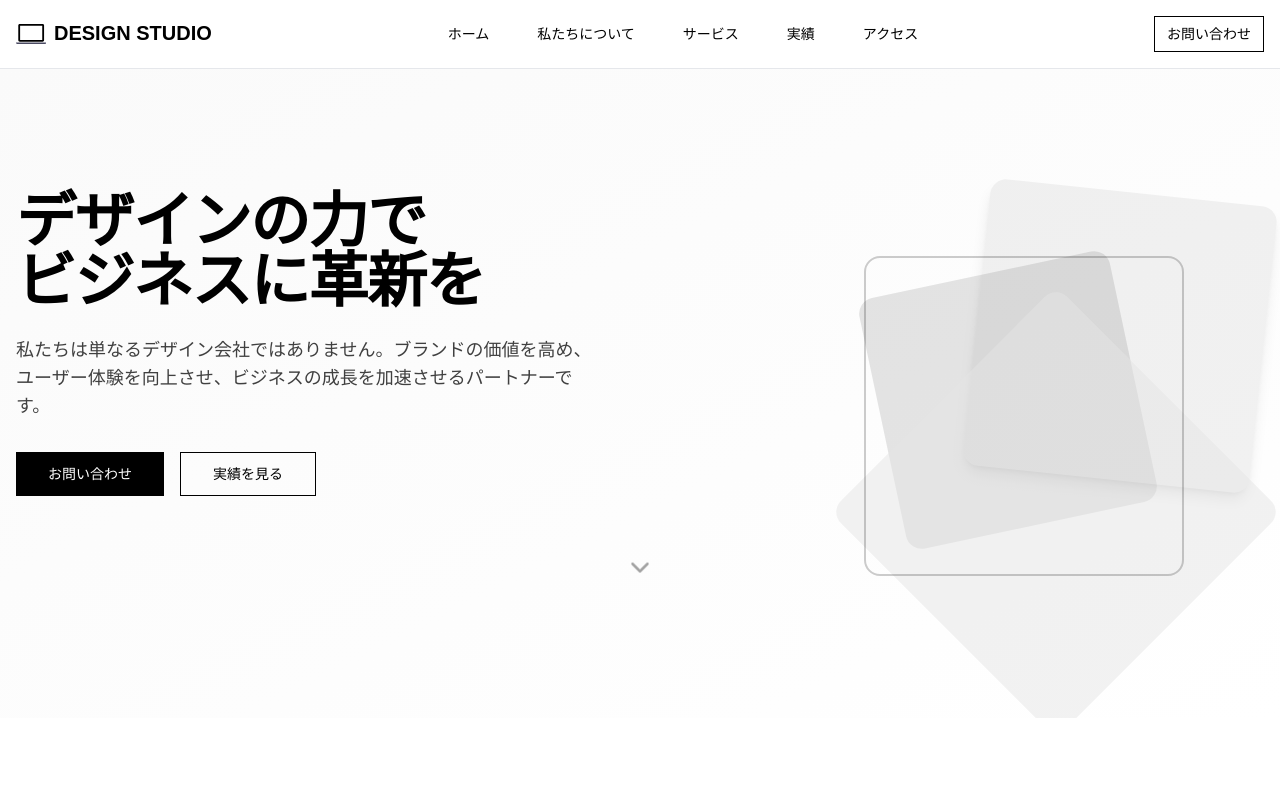
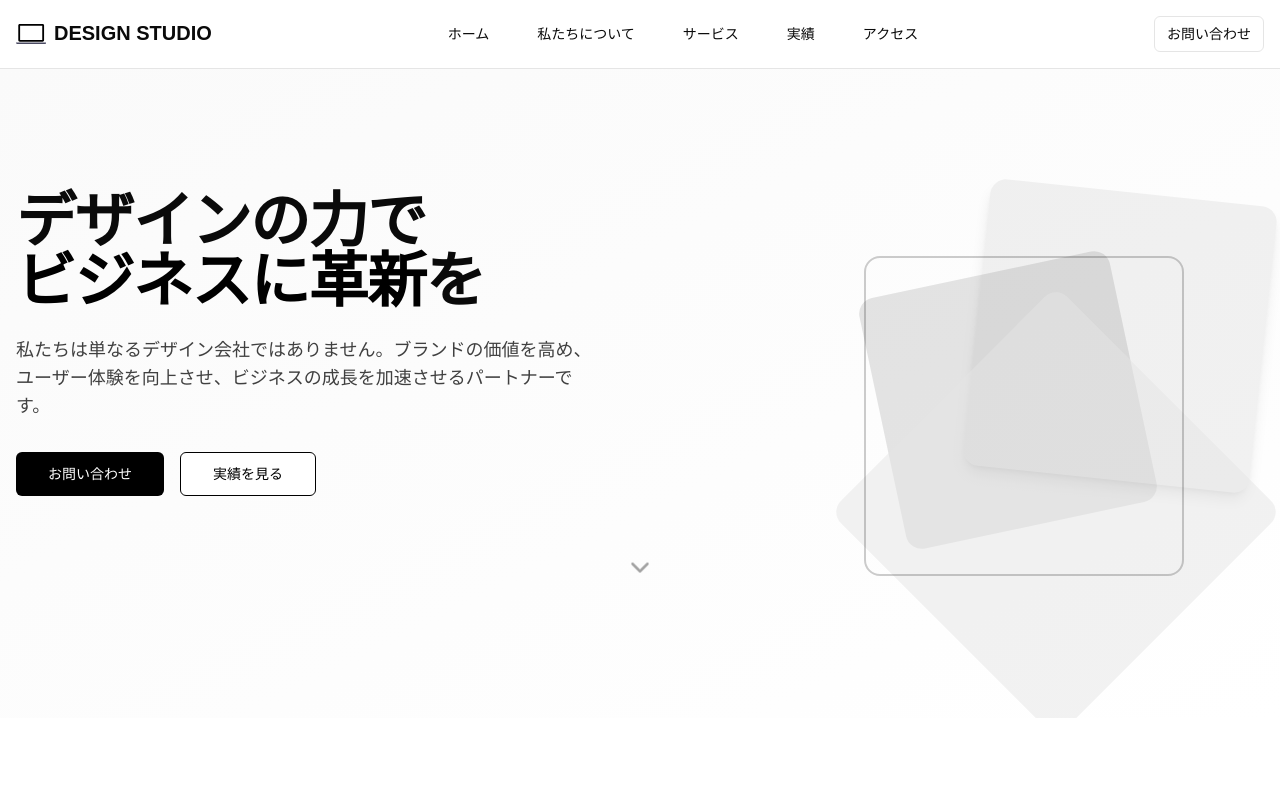
Before and after one commit to mori-tt/next-pra-test_20250429, a Next.js app: page / in a window 1280 px wide. Shown: the top 800 px of the page. Built offline with nearby package versions, Linux system fonts and the light colour scheme; no server answers.

Commit message:
shadcn2.4.0に

```diff
--- a/app/globals.css
+++ b/app/globals.css
@@ -13,3 +13,72 @@
 body {
   font-family: var(--font-geist-sans);
 }
+
+
+
+@layer base {
+  :root {
+    --background: 0 0% 100%;
+    --foreground: 0 0% 3.9%;
+    --card: 0 0% 100%;
+    --card-foreground: 0 0% 3.9%;
+    --popover: 0 0% 100%;
+    --popover-foreground: 0 0% 3.9%;
+    --primary: 0 0% 9%;
+    --primary-foreground: 0 0% 98%;
+    --secondary: 0 0% 96.1%;
+    --secondary-foreground: 0 0% 9%;
+    --muted: 0 0% 96.1%;
+    --muted-foreground: 0 0% 45.1%;
+    --accent: 0 0% 96.1%;
+    --accent-foreground: 0 0% 9%;
+    --destructive: 0 84.2% 60.2%;
+    --destructive-foreground: 0 0% 98%;
+    --border: 0 0% 89.8%;
+    --input: 0 0% 89.8%;
+    --ring: 0 0% 3.9%;
+    --chart-1: 12 76% 61%;
+    --chart-2: 173 58% 39%;
+    --chart-3: 197 37% 24%;
+    --chart-4: 43 74% 66%;
+    --chart-5: 27 87% 67%;
+    --radius: 0.5rem;
+  }
+  .dark {
+    --background: 0 0% 3.9%;
+    --foreground: 0 0% 98%;
+    --card: 0 0% 3.9%;
+    --card-foreground: 0 0% 98%;
+    --popover: 0 0% 3.9%;
+    --popover-foreground: 0 0% 98%;
+    --primary: 0 0% 98%;
+    --primary-foreground: 0 0% 9%;
+    --secondary: 0 0% 14.9%;
+    --secondary-foreground: 0 0% 98%;
+    --muted: 0 0% 14.9%;
+    --muted-foreground: 0 0% 63.9%;
+    --accent: 0 0% 14.9%;
+    --accent-foreground: 0 0% 98%;
+    --destructive: 0 62.8% 30.6%;
+    --destructive-foreground: 0 0% 98%;
+    --border: 0 0% 14.9%;
+    --input: 0 0% 14.9%;
+    --ring: 0 0% 83.1%;
+    --chart-1: 220 70% 50%;
+    --chart-2: 160 60% 45%;
+    --chart-3: 30 80% 55%;
+    --chart-4: 280 65% 60%;
+    --chart-5: 340 75% 55%;
+  }
+}
+
+
+
+@layer base {
+  * {
+    @apply border-border;
+  }
+  body {
+    @apply bg-background text-foreground;
+  }
+}
--- a/package.json
+++ b/package.json
@@ -18,9 +18,9 @@
     "clsx": "^2.1.1",
     "eslint": "8.49.0",
     "eslint-config-next": "13.5.1",
+    "lucide-react": "^0.479.0",
     "next": "13.5.1",
     "postcss": "8.4.30",
-    "lucide-react": "^0.479.0",
     "react": "18.2.0",
     "react-dom": "18.2.0",
     "tailwind-merge": "^3.2.0",
```
